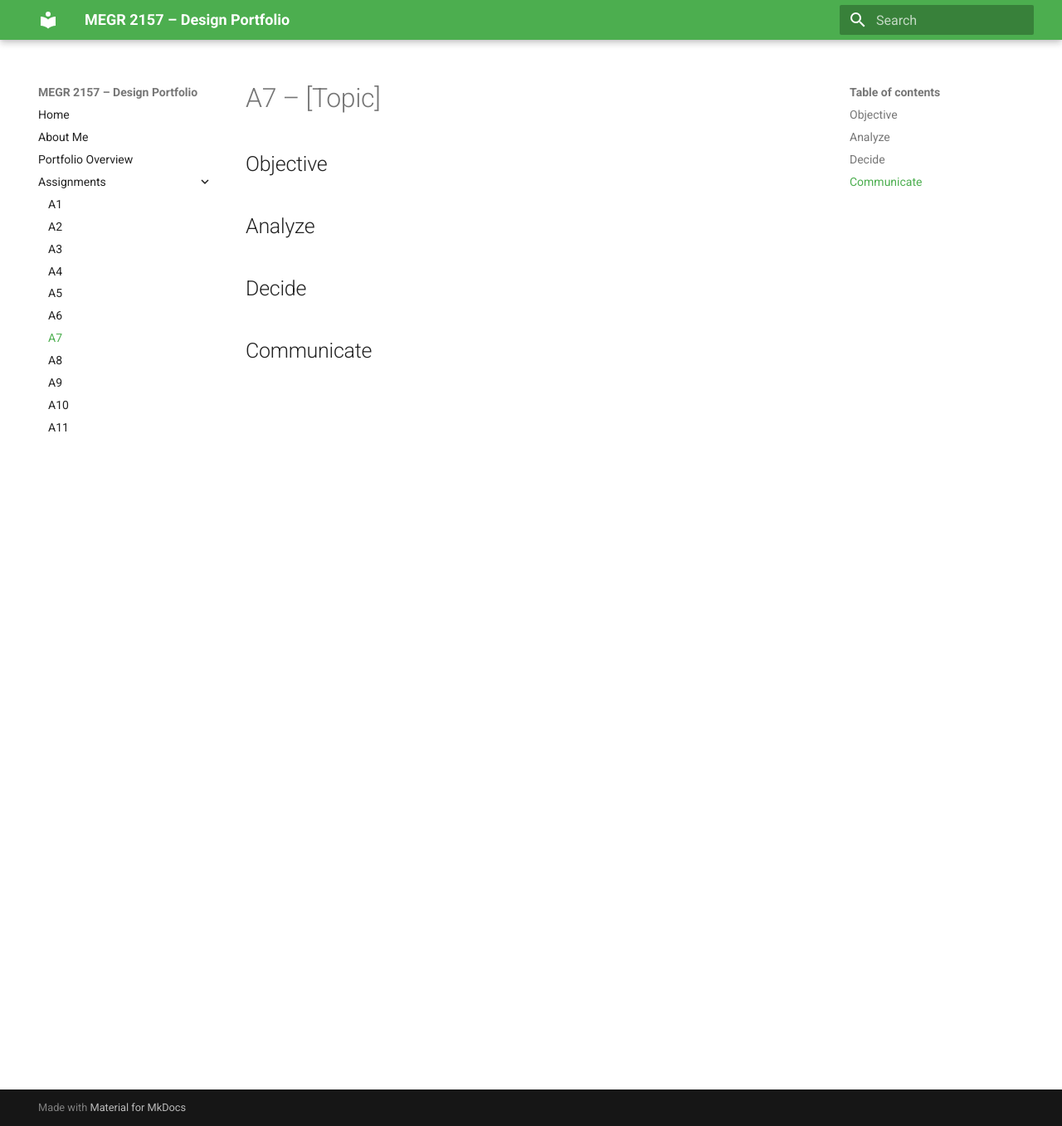
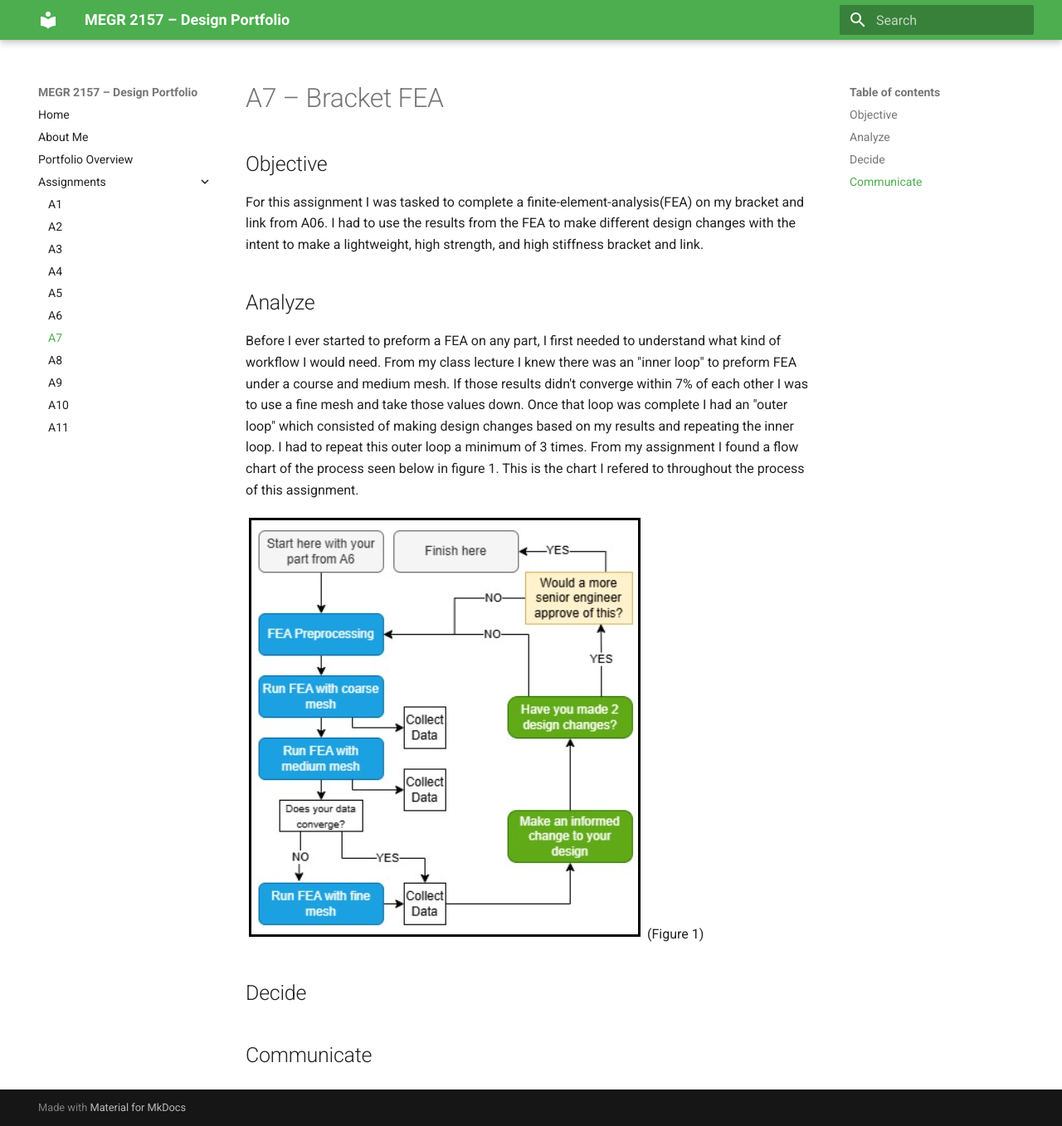
Before and after one commit to JacobShaver/design-projects-portfolio, an MkDocs documentation site: the page built from docs/assignments/A07/index.md, in a window 1280 px wide and 1357 px high. Shown: the whole window at 83% size. Built offline with MkDocs 1.6.1 and Material for MkDocs 9.7.7, drawn with Linux system fonts in a browser that asks for light colours.

Commit message:
Update index.md

```diff
--- a/docs/assignments/A07/index.md
+++ b/docs/assignments/A07/index.md
@@ -1,10 +1,14 @@
-# A7 – [Topic]
+# A7 – Bracket FEA
 
 ## Objective
-
+For this assignment I was tasked to complete a finite-element-analysis(FEA) on my bracket and link from A06. I had to use the results from the FEA to make different design changes with the intent to make a lightweight, high strength, and high stiffness bracket and link.
 
 ## Analyze
 
+Before I ever started to preform a FEA on any part, I first needed to understand what kind of workflow I would need. From my class lecture I knew there was an "inner loop" to preform FEA under a course and medium mesh. If those results didn't converge within 7% of each other I was to use a fine mesh and take those values down. Once that loop was complete I had an "outer loop" which consisted of making design changes based on my results and repeating the inner loop. I had to repeat this outer loop a minimum of 3 times. From my assignment I found a flow chart of the process seen below in figure 1. This is the chart I refered to throughout the process of this assignment.
+
+![error](workflow.png)
+(Figure 1)
 
 ## Decide
 
```
